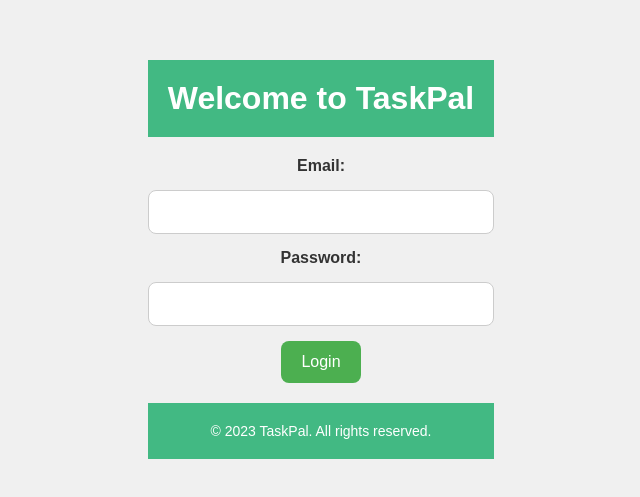
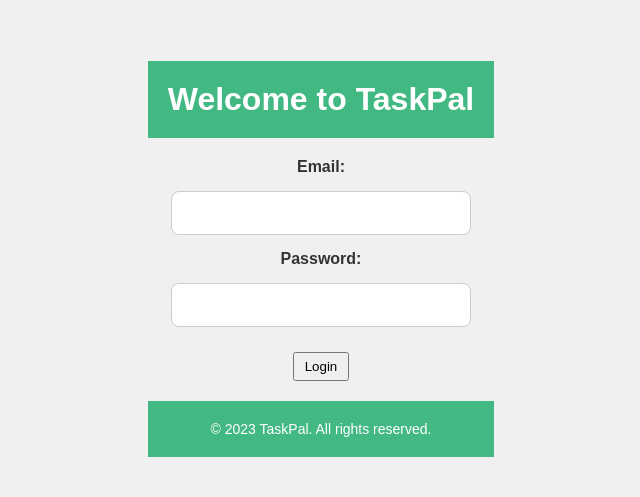
Before and after one commit to miljakz/Frontend_Task, a Vue app: page /login in a window 1280 px wide. Shown: the part 141-638 px from the top of the page, without its empty margins (319-959 px from the left). Built offline with nearby package versions, Linux system fonts and the light colour scheme; no server answers.

Commit message:
Update LoginForm.vue

```diff
--- a/src/components/LoginForm.vue
+++ b/src/components/LoginForm.vue
@@ -1,11 +1,11 @@
 <template>
   <form @submit.prevent="login">
     <label for="email">Email:</label>
-    <input type="email" id="email" v-model="email" required>
+    <input type="email" id="email" v-model="email" required />
     <label for="password">Password:</label>
-    <input type="password" id="password" v-model="password" required>
-    <button type="submit" class="button">Login</button>
-    <p v-if="error" class="error">{{ error }}</p>
+    <input type="password" id="password" v-model="password" required />
+    <button type="submit">Login</button>
+    <p v-if="error">{{ error }}</p>
   </form>
 </template>
 
@@ -13,6 +13,7 @@
 import { getAuth, signInWithEmailAndPassword } from 'firebase/auth';
 
 export default {
+  name: 'LoginForm',
   data() {
     return {
       email: '',
@@ -22,10 +23,10 @@ export default {
   },
   methods: {
     async login() {
-      const auth = getAuth();
       try {
+        const auth = getAuth();
         await signInWithEmailAndPassword(auth, this.email, this.password);
-        this.$router.push('/dashboard'); // Redirect to the dashboard or appropriate page
+        this.$router.push('/dashboard');
       } catch (error) {
         this.error = error.message;
       }
@@ -35,7 +36,15 @@ export default {
 </script>
 
 <style scoped>
-.error {
-  color: red;
+/* Basic styles */
+form {
+  max-width: 300px;
+  margin: 0 auto;
+  text-align: left;
+}
+
+button {
+  margin-top: 10px;
+  padding: 5px 10px;
 }
 </style>
```
